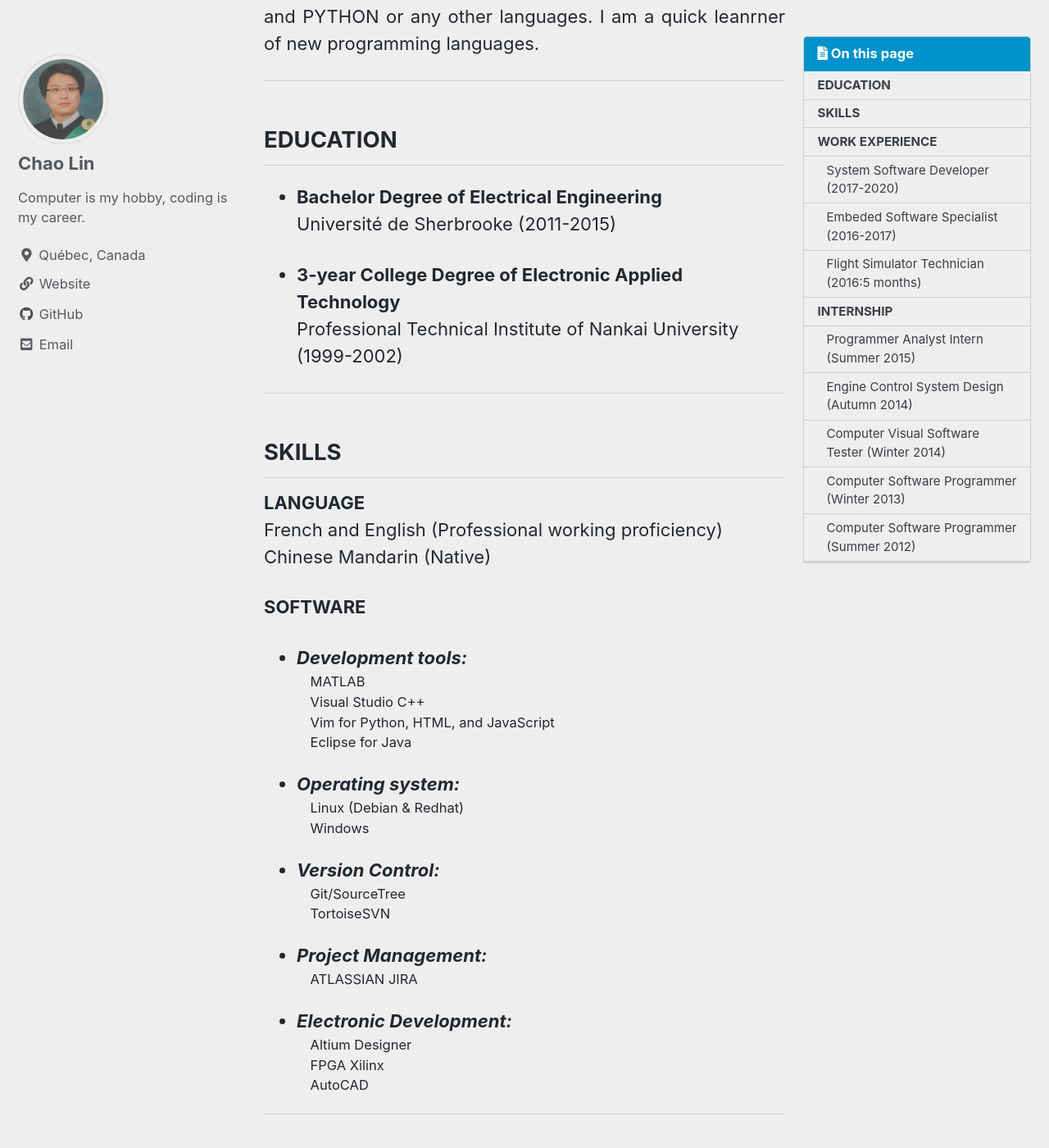
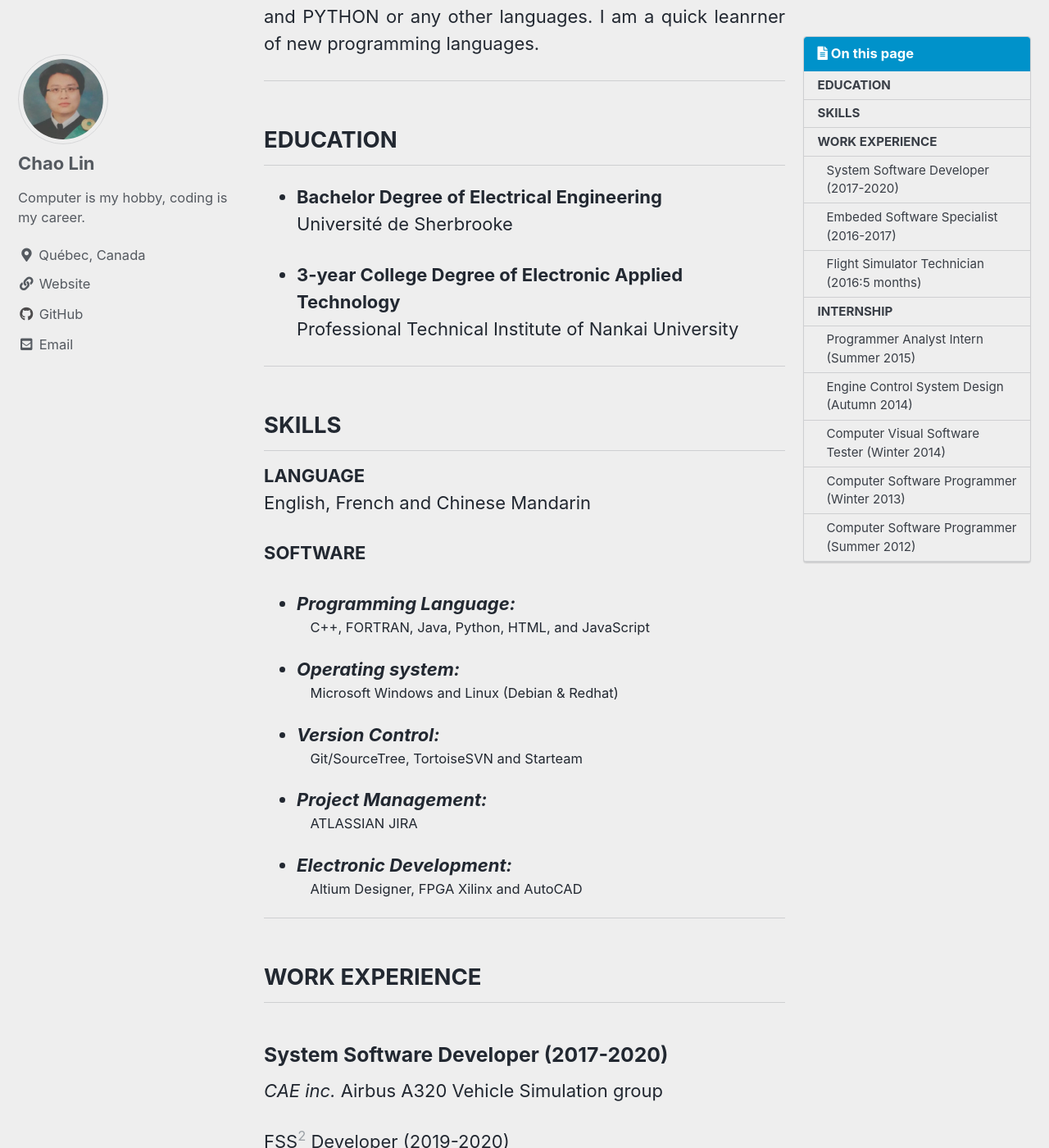
Before and after one commit to cleanpages/cleanpagessource, a Jekyll site: the page built from _pages/about.md, in a window 1280 px wide and 1400 px high, scrolled down 494 px. Shown: the whole window at 82% size. Built offline with Jekyll 4.4.1, drawn with Linux system fonts in a browser that asks for light colours; cached includes are drawn as plain includes; some of the changed text lies outside the part shown.

Commit message:
Modified CV and updated "About" to "About Me"

```diff
--- a/_data/navigation.yml
+++ b/_data/navigation.yml
@@ -6,5 +6,5 @@ main:
     url: ./categories/
   - title: "Sitemap"
     url: ./sitemap/
-  - title: "About"
+  - title: "About Me"
     url: ./about/
--- a/_pages/about.md
+++ b/_pages/about.md
@@ -20,43 +20,34 @@ Due to flight simulator market is shrinking during the pendamic COVID-19, I've l
 ## EDUCATION
 
 - **Bachelor Degree of Electrical Engineering**<br>
-  Université de Sherbrooke (2011-2015)<br>
+  Université de Sherbrooke<br>
 
 - **3-year College Degree of Electronic Applied Technology**<br>
    Professional Technical Institute of Nankai University<br>
-   (1999-2002)
 
 ---
 
 ## SKILLS
 
 **LANGUAGE**<br>
-  French and English (Professional working proficiency)<br>
-  Chinese Mandarin  (Native)<br>
+  English, French and Chinese Mandarin<br>
 
 **SOFTWARE**
 
-* _Development tools:_
-:  MATLAB<br>
-   Visual Studio C++<br>
-   Vim for Python, HTML, and JavaScript<br>
-   Eclipse for Java
+* _Programming Language:_
+:  C++, FORTRAN, Java, Python, HTML, and JavaScript
 
 * _Operating system:_
-:  Linux (Debian & Redhat)<br>
-   Windows
+:  Microsoft Windows and Linux (Debian & Redhat)
 
 * _Version Control:_
-:  Git/SourceTree<br>
-   TortoiseSVN
+:  Git/SourceTree, TortoiseSVN and Starteam
 
 * _Project Management:_
 :  ATLASSIAN JIRA
 
 * _Electronic Development:_
-: Altium Designer<br>
-  FPGA Xilinx<br>
-  AutoCAD<br>
+: Altium Designer, FPGA Xilinx and AutoCAD
 
 ---
 
```
Also changed, not shown: other parts of _pages/about.md (+3 -3 lines).
